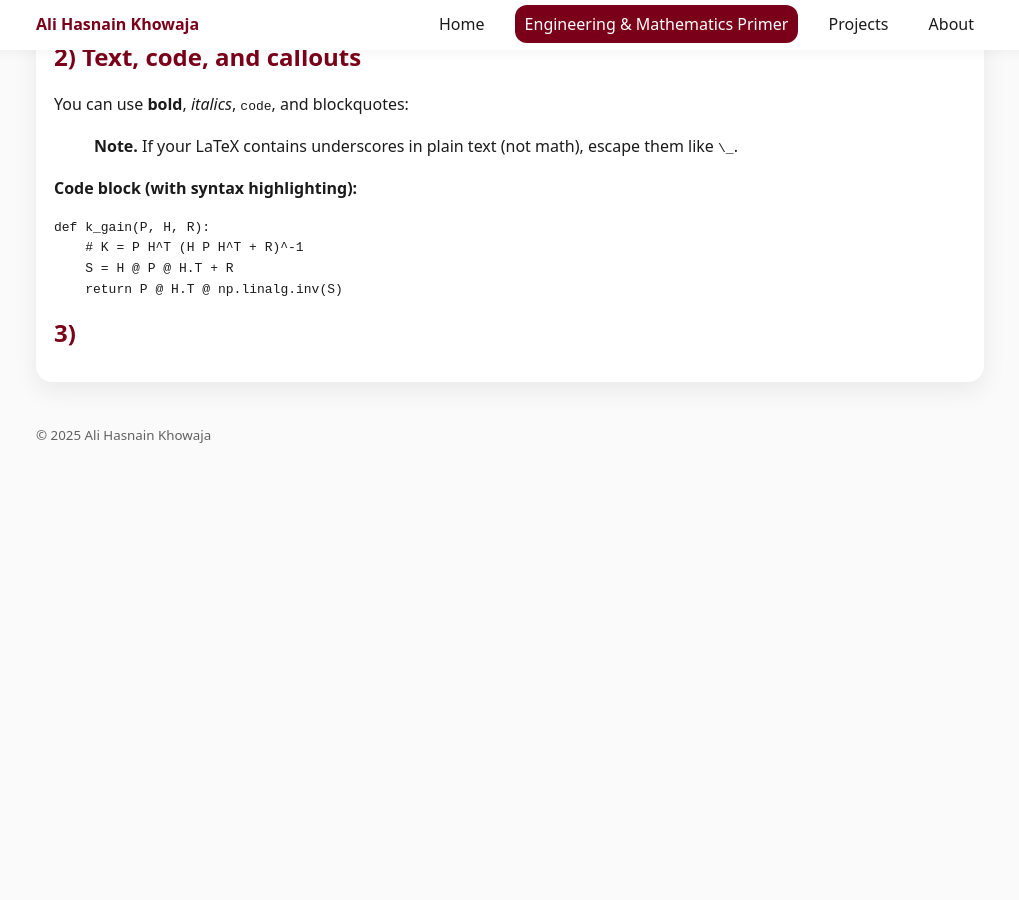
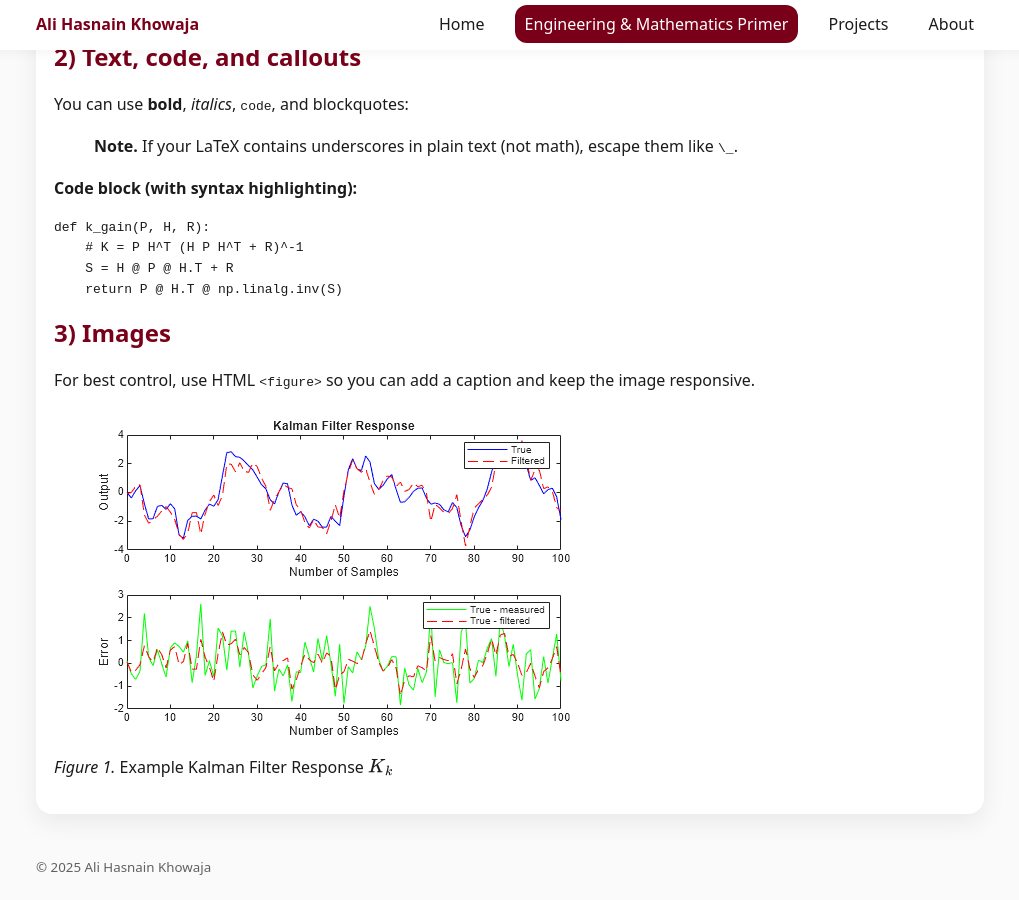
Before and after one commit to khowaja17/khowaja17.github.io, a Jekyll site: the page built from _primer/latex-md-html-howto.md, in a window 1280 px wide and 900 px high, scrolled down 899 px. Shown: the whole window, without its empty margins (130-1149 px from the left). Built offline with Jekyll 4.4.1, drawn with Linux system fonts in a browser that asks for light colours; before the commit the page ends 1367 px from its top, so only the background shows below that.

Commit message:
Update latex-md-html-howto.md

````diff
--- a/_primer/latex-md-html-howto.md
+++ b/_primer/latex-md-html-howto.md
@@ -81,4 +81,9 @@ def k_gain(P, H, R):
     S = H @ P @ H.T + R
     return P @ H.T @ np.linalg.inv(S)
 ```
-## 3)
+## 3) Images
+For best control, use HTML `<figure>` so you can add a caption and keep the image responsive.
+<figure style="margin:1rem 0;">
+    <img src="{{ 'assets/primer/kalmdemo_03.png' | relative_url }}" alt="Example Kalman Filter Response" style="max-width:100%;height:auto;border-radius:12px;">
+    <figcaption><em>Figure 1.</em> Example Kalman Filter Response $K_k$</figcaption>
+</figure>
````
